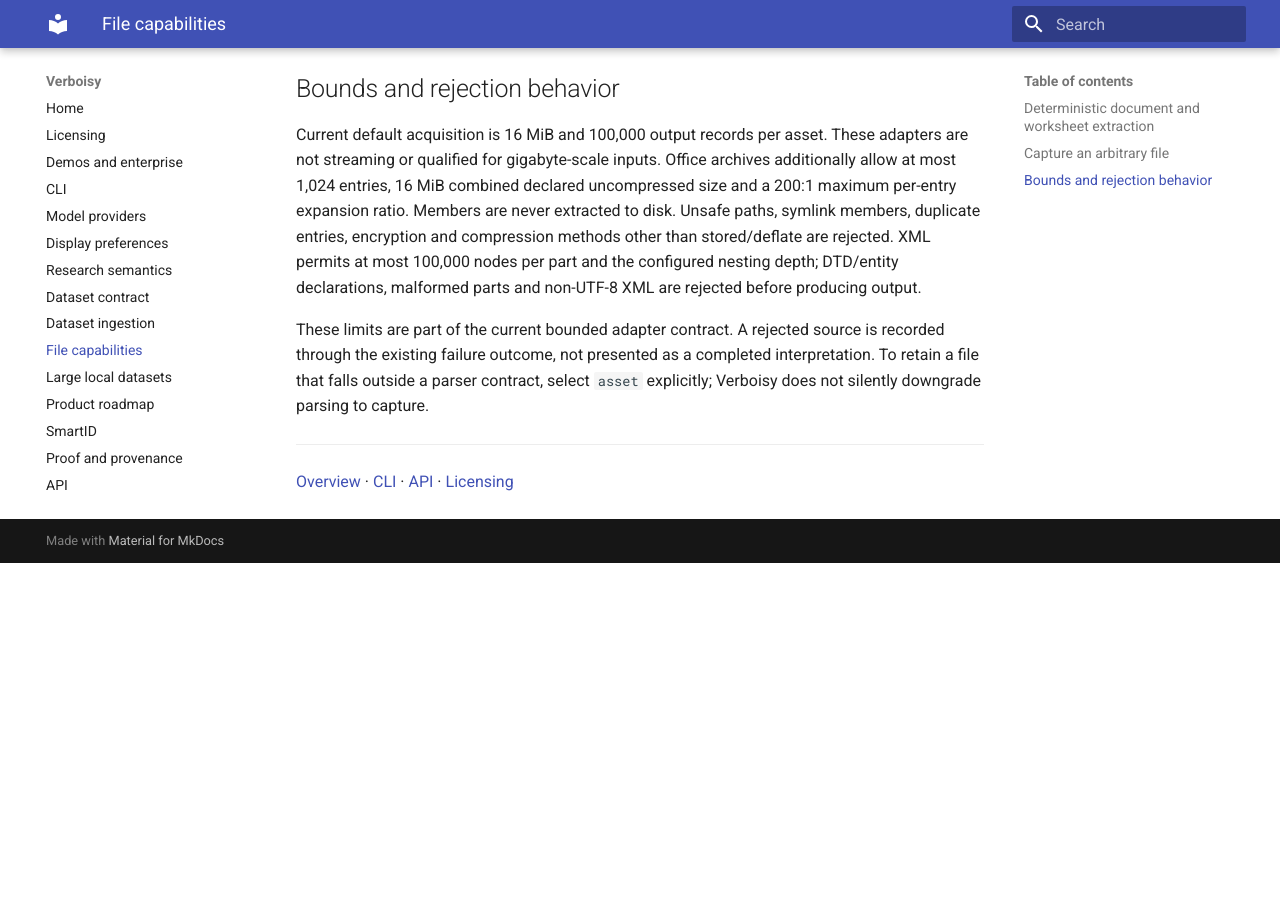
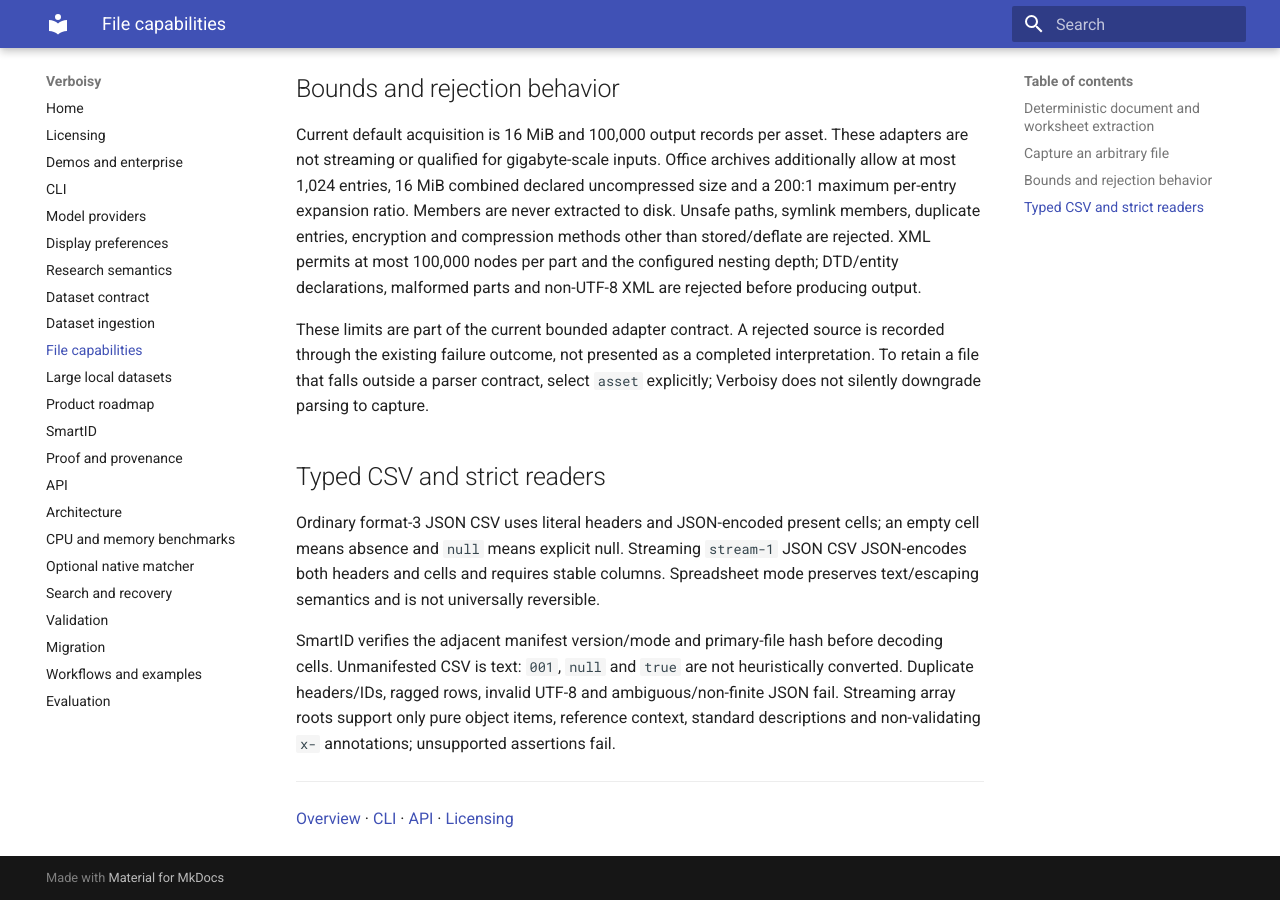
Before and after one commit to EmanueleTorrisi/verboisy, an MkDocs documentation site: the page built from docs/formats.md, in a window 1280 px wide and 900 px high, scrolled down 2174 px. Built offline with MkDocs 1.6.1 and Material for MkDocs 9.7.7, drawn with Linux system fonts in a browser that asks for light colours; before the commit the page ends 2737 px from its top, so only the background shows below that.

Commit message:
docs: clarify typed CSV and streaming format boundaries

```diff
--- a/docs/formats.md
+++ b/docs/formats.md
@@ -94,6 +94,20 @@
 interpretation. To retain a file that falls outside a parser contract, select
 `asset` explicitly; Verboisy does not silently downgrade parsing to capture.
 
+
+## Typed CSV and strict readers
+
+Ordinary format-3 JSON CSV uses literal headers and JSON-encoded present cells;
+an empty cell means absence and `null` means explicit null. Streaming `stream-1` JSON
+CSV JSON-encodes both headers and cells and requires stable columns. Spreadsheet
+mode preserves text/escaping semantics and is not universally reversible.
+
+SmartID verifies the adjacent manifest version/mode and primary-file hash before
+decoding cells. Unmanifested CSV is text: `001`, `null` and `true` are not heuristically
+converted. Duplicate headers/IDs, ragged rows, invalid UTF-8 and ambiguous/non-finite
+JSON fail. Streaming array roots support only pure object items, reference context,
+standard descriptions and non-validating `x-` annotations; unsupported assertions fail.
+
 ---
 
 [Overview](index.md) · [CLI](cli.md) · [API](api.md) · [Licensing](licensing.md)
```
